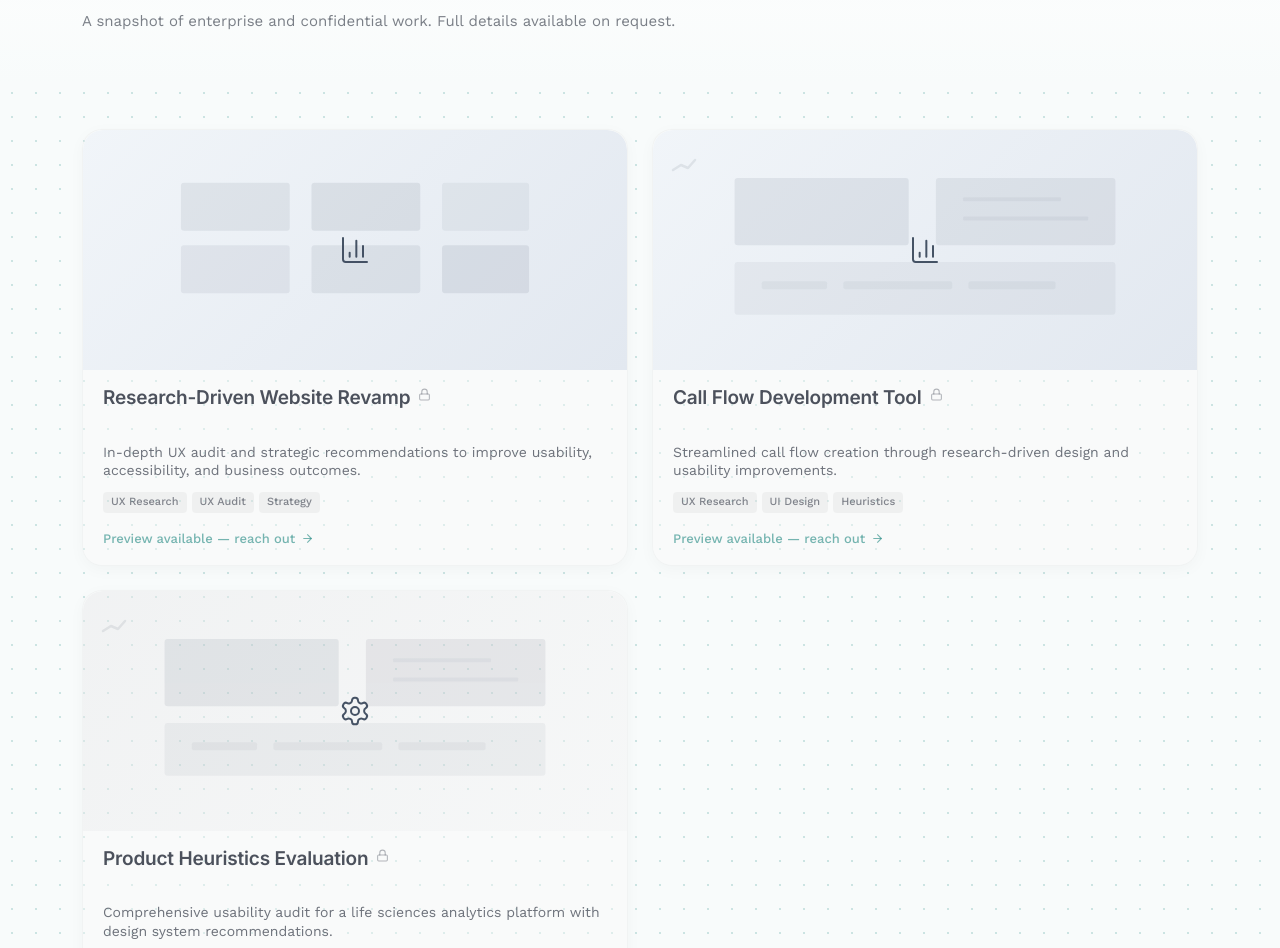
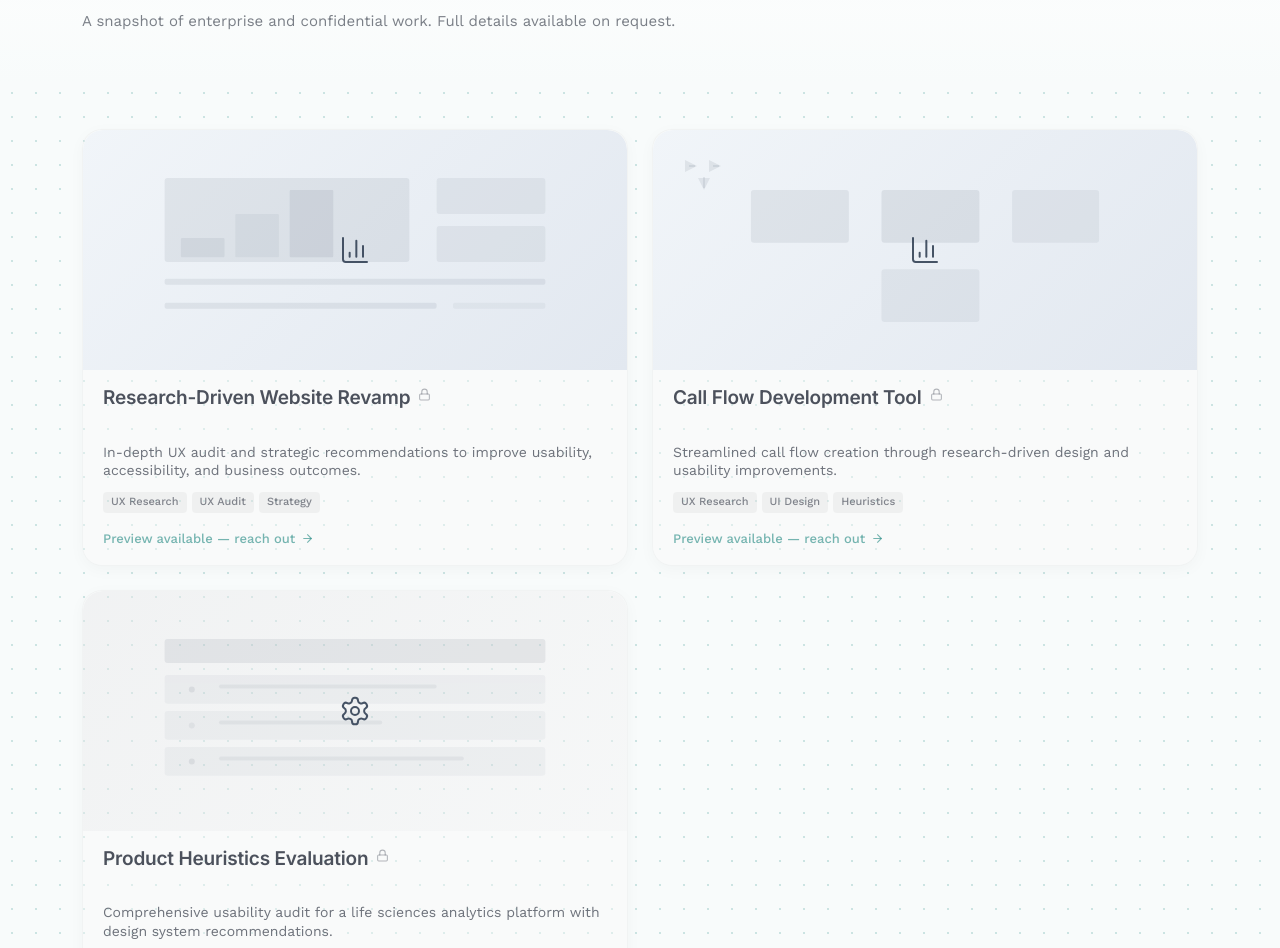
Before and after one commit to sskumbar7/personal_portfolio, a React (Vite) app: page /#/work in a window 1280 px wide. Shown: the part 1604-2552 px from the top of the page. Built offline with nearby package versions, Linux system fonts and the light colour scheme.

Commit message:
style: Apply contextual visual patterns (Research, Flow, Heuristics) to Client Cards

```diff
--- a/src/data/caseStudies.ts
+++ b/src/data/caseStudies.ts
@@ -57,7 +57,7 @@ export const clientCaseStudies = [
     icon: BarChart3,
     gradient: 'linear-gradient(135deg, #F1F5F9 0%, #E2E8F0 100%)',
     category: 'strategy',
-    artifactType: 'component-grid'
+    artifactType: 'ux-research'
   },
   {
     id: 'conf-2',
@@ -69,7 +69,7 @@ export const clientCaseStudies = [
     icon: BarChart3,
     gradient: 'linear-gradient(135deg, #F1F5F9 0%, #E2E8F0 100%)',
     category: 'interaction',
-    artifactType: 'dashboard-panels'
+    artifactType: 'flow-diagram'
   },
   {
     id: 'conf-3',
@@ -81,6 +81,6 @@ export const clientCaseStudies = [
     icon: Settings,
     gradient: 'linear-gradient(135deg, rgba(107, 114, 128, 0.06) 0%, rgba(156, 163, 175, 0.03) 100%)',
     category: 'strategy',
-    artifactType: 'dashboard-panels'
+    artifactType: 'usability-report'
   }
 ];
--- a/src/pages/WorkPage.tsx
+++ b/src/pages/WorkPage.tsx
@@ -156,6 +156,52 @@ const ArtifactHint = ({ type, isClient }: { type: string; isClient?: boolean })
           <line x1="50%" y1="33%" x2="78%" y2="42%" stroke={baseColor} strokeWidth="1.5" opacity="0.5" />
           <line x1="29%" y1="54%" x2="29%" y2="64%" stroke={accentColor} strokeWidth="1.5" opacity="0.5" />
           <line x1="56%" y1="54%" x2="56%" y2="64%" stroke={accentColor} strokeWidth="1.5" opacity="0.5" />
+        </svg>
+      );
+
+    case 'ux-research':
+      return (
+        <svg width="100%" height="100%" style={{ position: 'absolute', top: 0, left: 0, opacity: 0.65, filter: 'blur(0.3px)' }}>
+          {/* Research Report Layout */}
+          {/* Main Chart Area */}
+          <rect x="15%" y="20%" width="45%" height="35%" rx="3" fill={baseColor} />
+          <rect x="18%" y="45%" width="8%" height="8%" rx="1" fill={accentColor} opacity="0.8" />
+          <rect x="28%" y="35%" width="8%" height="18%" rx="1" fill={accentColor} opacity="0.6" />
+          <rect x="38%" y="25%" width="8%" height="28%" rx="1" fill={accentColor} />
+
+          {/* Side stats */}
+          <rect x="65%" y="20%" width="20%" height="15%" rx="3" fill={baseColor} opacity="0.8" />
+          <rect x="65%" y="40%" width="20%" height="15%" rx="3" fill={baseColor} opacity="0.8" />
+
+          {/* Text lines/Analysis */}
+          <rect x="15%" y="62%" width="70%" height="6" rx="2" fill={baseColor} />
+          <rect x="15%" y="72%" width="50%" height="6" rx="2" fill={baseColor} />
+          <rect x="68%" y="72%" width="17%" height="6" rx="2" fill={accentColor} opacity="0.5" />
+        </svg>
+      );
+
+    case 'usability-report':
+      return (
+        <svg width="100%" height="100%" style={{ position: 'absolute', top: 0, left: 0, opacity: 0.65, filter: 'blur(0.3px)' }}>
+          {/* Usability Audit/Scorecard */}
+          {/* Header row */}
+          <rect x="15%" y="20%" width="70%" height="10%" rx="3" fill={baseColor} />
+
+          {/* Review Rows with status indicators */}
+          {/* Row 1 - Pass */}
+          <rect x="15%" y="35%" width="70%" height="12%" rx="3" fill={baseColor} opacity="0.5" />
+          <circle cx="20%" cy="41%" r="3" fill={accentColor} /> {/* Status dot */}
+          <rect x="25%" y="39%" width="40%" height="4" rx="2" fill={baseColor} opacity="0.8" />
+
+          {/* Row 2 - Warning/Fail */}
+          <rect x="15%" y="50%" width="70%" height="12%" rx="3" fill={baseColor} opacity="0.5" />
+          <circle cx="20%" cy="56%" r="3" fill={baseColor} opacity="0.8" />
+          <rect x="25%" y="54%" width="30%" height="4" rx="2" fill={baseColor} opacity="0.8" />
+
+          {/* Row 3 - Pass */}
+          <rect x="15%" y="65%" width="70%" height="12%" rx="3" fill={baseColor} opacity="0.5" />
+          <circle cx="20%" cy="71%" r="3" fill={accentColor} />
+          <rect x="25%" y="69%" width="45%" height="4" rx="2" fill={baseColor} opacity="0.8" />
         </svg>
       );
 
```
Also changed, not shown: 1 other file (tests, documents, lock files or other folders).
